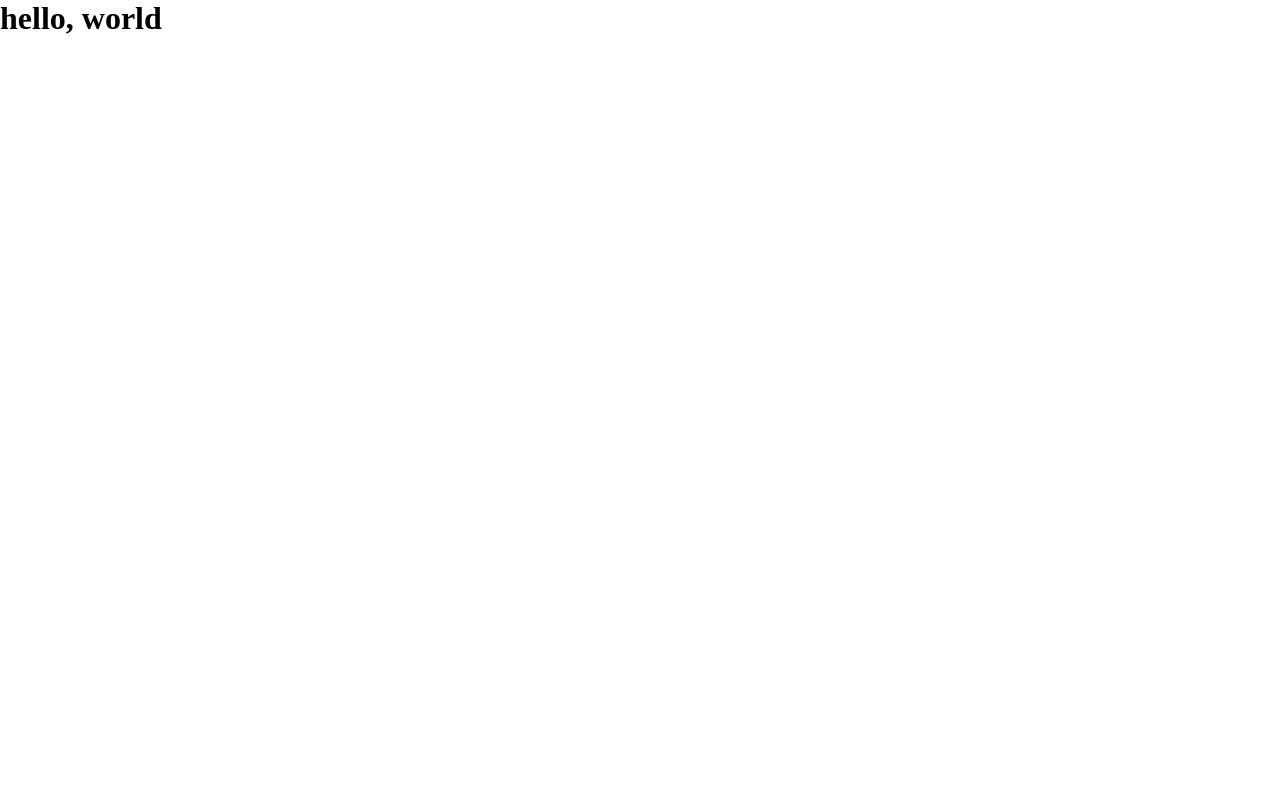
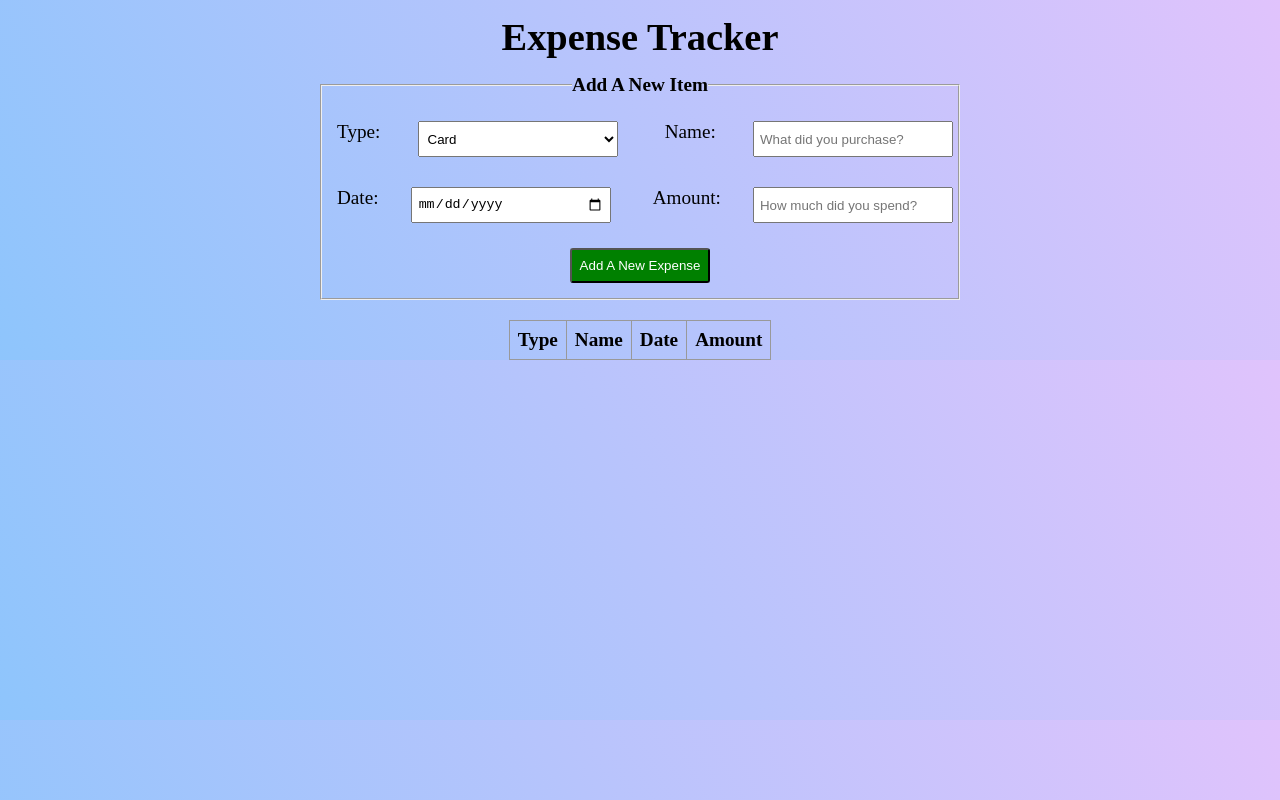
Before and after one commit to jmurrii/expense_tracker, a plain HTML site: page index.html in a window 1280 px wide. Drawn offline with Linux system fonts and the light colour scheme.

Commit message:
created form and table

```diff
--- a/index.html
+++ b/index.html
@@ -8,7 +8,84 @@
     <title>Expense Tracker</title>
   </head>
   <body>
-    <h1>hello, world</h1>
+    <div class="main-container">
+      <header>
+        <h1 class="main-heading">Expense Tracker</h1>
+      </header>
+      <div class="form-container">
+        <form action="" id="form1" class="form">
+          <fieldset>
+            <legend><strong> Add A New Item</strong></legend>
+            <div class="form-div-1">
+              <label for="type">Type:</label>
+              <select id="type" name="type">
+                <option value="card">Card</option>
+                <option value="cash">Cash</option>
+                <option value="crytpo">Cryptocoin</option>
+                <option value="other">Other</option>
+              </select>
+
+              <label for="name">Name:</label>
+              <input
+                type="text"
+                id="name"
+                name="name"
+                placeholder="What did you purchase?"
+              />
+            </div>
+            <div class="form-div-2">
+              <label for="date">Date:</label>
+              <input type="date" id="date" name="date" />
+              <label for="amount">Amount:</label>
+              <input
+                type="number"
+                id="amount"
+                name="amount"
+                min="1"
+                placeholder="How much did you spend?"
+              />
+            </div>
+            <div class="button-div">
+              <button type="submit" form="form1" value="submit">
+                Add A New Expense
+              </button>
+            </div>
+          </fieldset>
+        </form>
+      </div>
+      <div class="table-container">
+        <table>
+          <thead>
+            <tr>
+              <th>Type</th>
+              <th>Name</th>
+              <th>Date</th>
+              <th>Amount</th>
+            </tr>
+          </thead>
+          <!-- <tbody>
+            <tr>
+              <td>Jim</td>
+              <td>00001</td>
+              <td>Blue</td>
+              <td>Blue</td>
+            </tr>
+            <tr>
+              <td>Sue</td>
+              <td colspan="2">00002</td>
+              <td>Red</td>
+              <td>Red</td>
+            </tr>
+            <tr>
+              <td>Barb</td>
+              <td>00003</td>
+              <td>Green</td>
+              <td>Green</td>
+            </tr>
+          </tbody> -->
+        </table>
+      </div>
+    </div>
     <script src="script.js"></script>
   </body>
 </html>
--- a/styles.css
+++ b/styles.css
@@ -5,3 +5,79 @@
   padding: 0;
   box-sizing: border-box;
 }
+
+body {
+  font-size: 1.2rem;
+  background-color: #8ec5fc;
+  background-image: linear-gradient(62deg, #8ec5fc 0%, #e0c3fc 100%);
+}
+
+.main-container {
+  text-align: center;
+}
+
+.main-heading {
+  margin: 15px auto;
+}
+
+.form-container {
+  display: flex;
+  justify-content: center;
+}
+
+.form {
+  min-width: 50%;
+}
+
+.form-div-1,
+.form-div-2 {
+  display: flex;
+  justify-content: space-between;
+  margin: 20px auto;
+  padding: 5px;
+}
+
+.button-div {
+  margin: 15px auto;
+}
+
+button {
+  padding: 8px;
+  border-radius: 3px;
+  background-color: green;
+  color: white;
+  transition: ease-in-out 0.6s;
+}
+
+button:hover {
+  background-color: rgb(82, 159, 82);
+  cursor: pointer;
+}
+
+label {
+  padding-left: 10px;
+}
+
+input,
+select {
+  height: 36px;
+  width: 200px;
+  padding: 5px;
+}
+
+.table-container {
+  display: flex;
+  justify-content: center;
+  margin-top: 20px;
+}
+
+table {
+  border-collapse: collapse;
+}
+
+td,
+th {
+  border: 1px solid #999;
+  padding: 0.5rem;
+  text-align: left;
+}
```
